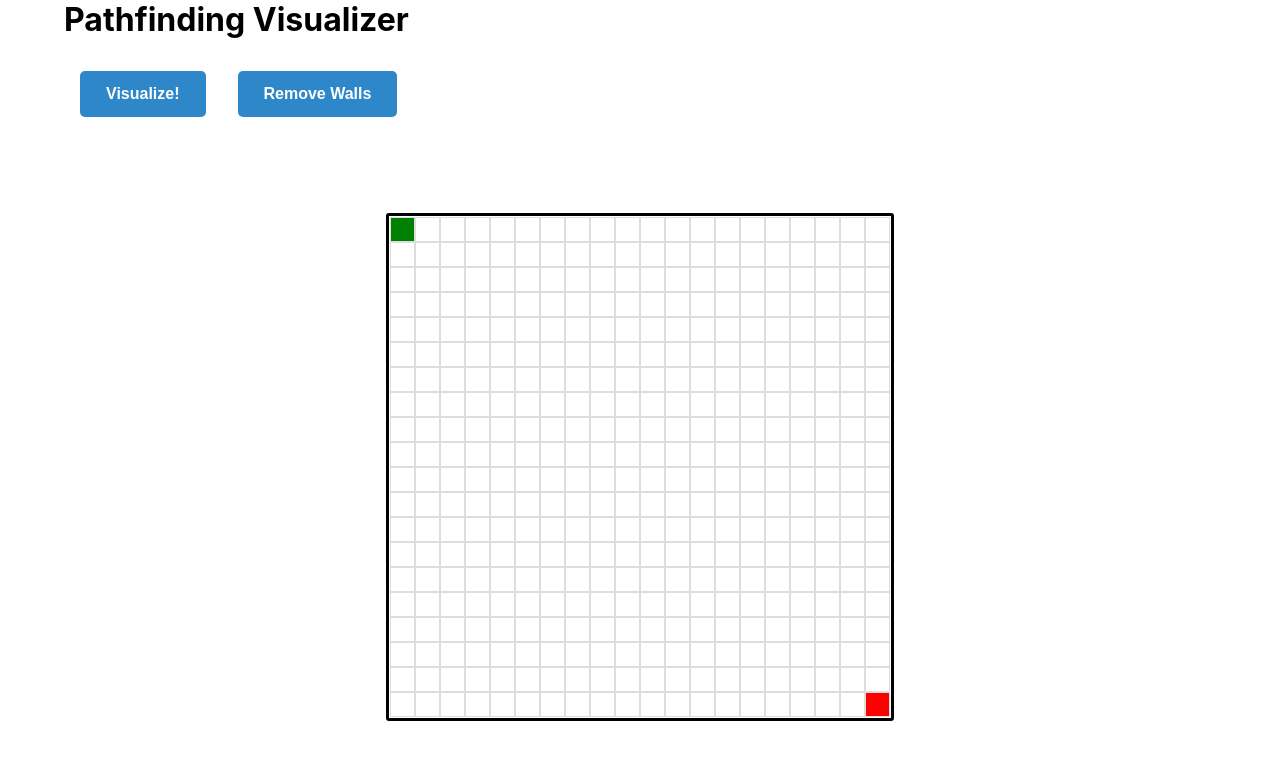
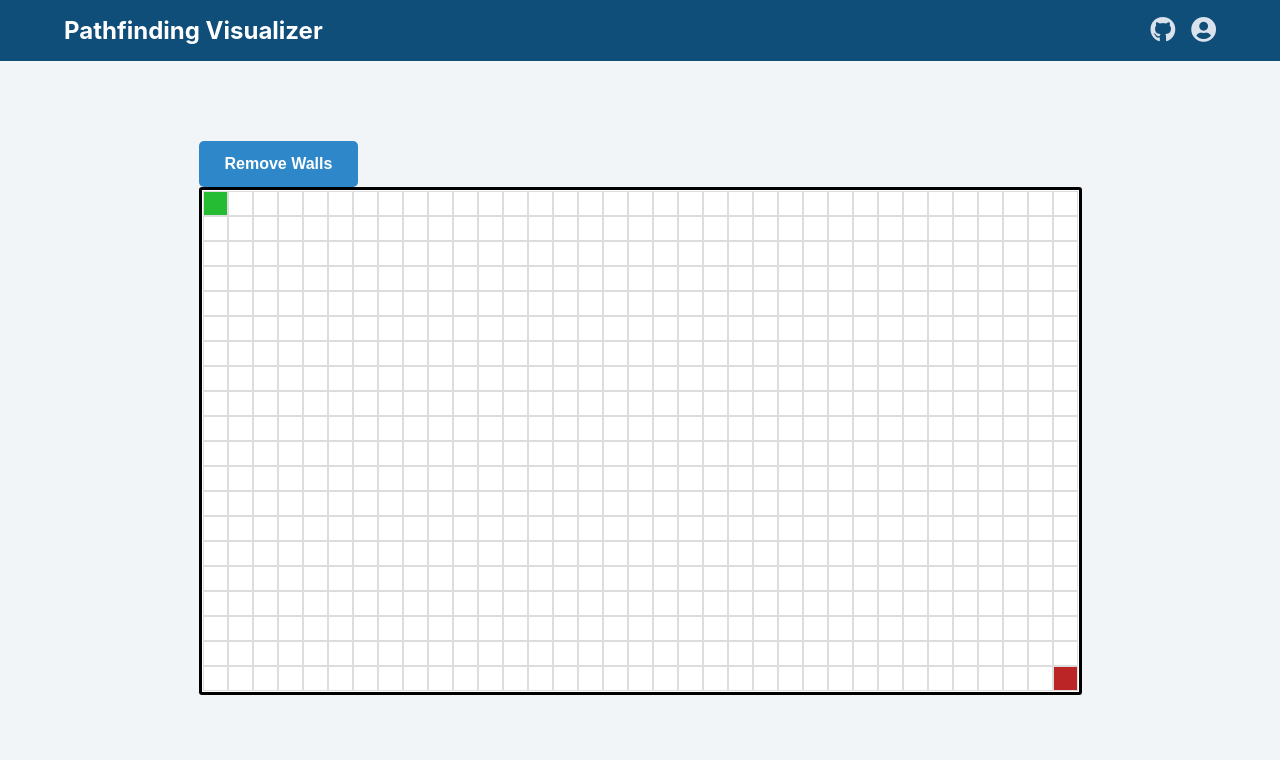
Before and after one commit to andrewphm/pathfinding, a React (Create React App) app: page / in a window 1280 px wide. Shown: the top 760 px of the page. Built offline with nearby package versions, Linux system fonts and the light colour scheme.

Commit message:
add links to github and portfolio to header

```diff
--- a/public/index.html
+++ b/public/index.html
@@ -1,15 +1,15 @@
 <!DOCTYPE html>
 <html lang="en">
+
 <head>
   <meta charset="utf-8" />
   <link rel="icon" href="%PUBLIC_URL%/favicon.ico" />
   <meta name="viewport" content="width=device-width, initial-scale=1" />
   <meta name="theme-color" content="#000000" />
-    <meta
-      name="description"
-      content="Web site created using create-react-app"
-    />
+  <meta name="description" content="Web site created using create-react-app" />
   <link rel="apple-touch-icon" href="%PUBLIC_URL%/logo192.png" />
+
+  <link href="https://cdnjs.cloudflare.com/ajax/libs/font-awesome/5.13.0/css/all.min.css" rel="stylesheet">
   <!--
       manifest.json provides metadata used when your web app is installed on a
       user's mobile device or desktop. See https://developers.google.com/web/fundamentals/web-app-manifest/
@@ -26,6 +26,7 @@
     -->
   <title>React App</title>
 </head>
+
 <body>
   <noscript>You need to enable JavaScript to run this app.</noscript>
   <div id="root"></div>
@@ -40,4 +41,5 @@
       To create a production bundle, use `npm run build` or `yarn build`.
     -->
 </body>
+
 </html>
--- a/src/components/Grid/index.js
+++ b/src/components/Grid/index.js
@@ -13,7 +13,7 @@ export const clearWalls = (row, col) => {
 // import { reducer } from "../../utility/reducer";
 
 let row = 20;
-let col = 20;
+let col = 35;
 
 const Grid = () => {
   // Set up state management for nodes
@@ -74,7 +74,7 @@ const Grid = () => {
       if (
         !target.classList.contains("target") &&
         !target.classList.contains("start") &&
-        target !== document.getElementById("container")
+        target !== document.getElementById("grid")
       ) {
         target.classList.add("wall");
       }
@@ -82,8 +82,19 @@ const Grid = () => {
   };
 
   return (
+    <div className="grid-container">
+      <div className="grid-buttons">
+        <button
+          className="grid-clear-btn btn"
+          onClick={() => {
+            clearWalls(row, col);
+          }}
+        >
+          Remove Walls
+        </button>
+      </div>
       <div
-      id="container"
+        id="grid"
         onMouseDown={(event) => {
           handleMouseDown(event.target);
         }}
@@ -111,6 +122,7 @@ const Grid = () => {
         })}
         {console.log("rendered")}
       </div>
+    </div>
   );
 };
 
--- a/src/components/Header.js
+++ b/src/components/Header.js
@@ -1,22 +1,21 @@
 import React from "react";
-
-import { clearWalls } from "./Grid/index";
 
 const Header = () => {
   return (
     <header>
       <h1 className="title">Pathfinding Visualizer</h1>
-      <nav>
-        <button className="btn">Visualize!</button>
-        <button
-          onClick={() => {
-            clearWalls(20, 20);
-          }}
-          className="btn"
+      <div className="links">
+        <a
+          target="_blank"
+          href="https://github.com/andrewphm/pathfinding"
+          rel="noreferrer"
         >
-          Remove Walls
-        </button>
-      </nav>
+          <i class="fab fa-github fa-lg"></i>
+        </a>
+        <a target="_blank" href="https://andrewpham.ca" rel="noreferrer">
+          <i class="fas fa-user-circle fa-lg"></i>
+        </a>
+      </div>
     </header>
   );
 };
--- a/src/index.css
+++ b/src/index.css
@@ -1,4 +1,5 @@
 :root {
+  /* Rows/Cols */
   --grid-rows: 1;
   --grid-columns: 1;
 
@@ -28,9 +29,9 @@
   --clr-grey-9: hsl(212, 33%, 89%);
   --clr-grey-10: hsl(210, 36%, 96%);
   --clr-white: #fff;
-  --clr-red-dark: hsl(360, 67%, 44%);
+  --clr-target: hsl(360, 67%, 44%);
   --clr-red-light: hsl(360, 71%, 66%);
-  --clr-green-dark: hsl(125, 67%, 44%);
+  --clr-start: hsl(125, 67%, 44%);
   --clr-green-light: hsl(125, 71%, 66%);
   --clr-black: #222;
   --transition: all 0.3s linear;
@@ -65,6 +66,11 @@ body {
     sans-serif;
   -webkit-font-smoothing: antialiased;
   -moz-osx-font-smoothing: grayscale;
+  background-color: var(--clr-grey-10);
+  color: var(--clr-grey-1);
+}
+a {
+  text-decoration: none;
 }
 
 code {
@@ -74,13 +80,34 @@ code {
 
 header {
   display: flex;
+  justify-content: space-between;
+  align-items: center;
   padding: 0 4rem;
-  flex-direction: column;
   row-gap: 1rem;
+  background-color: var(--clr-primary-2);
+  color: white;
 }
 
 .title {
-  font-size: 2rem;
+  font-size: 1.5rem;
+  margin: 1rem 0;
+}
+
+.fas,
+.fab {
+  color: var(--clr-grey-9);
+}
+
+.links a {
+  margin-left: 1rem;
+  font-size: 1.2rem;
+}
+
+.fas:hover {
+  color: var(--clr-grey-5);
+}
+.fab:hover {
+  color: var(--clr-grey-5);
 }
 
 nav {
@@ -96,25 +123,34 @@ nav {
   height: fit-content;
   font-size: 1rem;
   border-color: transparent;
-  margin: 1rem;
   transition: 0.6s;
   font-weight: 600;
+  width: fit-content;
 }
 
 .btn:hover {
   background-color: var(--clr-primary-5);
 }
 
-#container {
+.grid-container {
+  display: flex;
+  flex-direction: column;
+  justify-content: center;
+  width: fit-content;
+  margin: 5rem auto;
+}
+
+#grid {
   padding: 1px;
   border-radius: 3px;
-  margin: 5rem auto;
+  margin: 0 auto;
   display: grid;
   grid-template-rows: repeat(var(--grid-rows), 1fr);
   grid-template-columns: repeat(var(--grid-columns), 1fr);
   border: 3px solid black;
   width: fit-content;
   height: fit-content;
+  background-color: var(--clr-white);
 }
 
 /* Node */
@@ -126,11 +162,11 @@ nav {
 }
 
 .start {
-  background-color: green;
+  background-color: var(--clr-start);
 }
 
 .target {
-  background-color: red;
+  background-color: var(--clr-target);
 }
 
 .wall {
```
Lines whose indentation alone changed are shown as unchanged.
